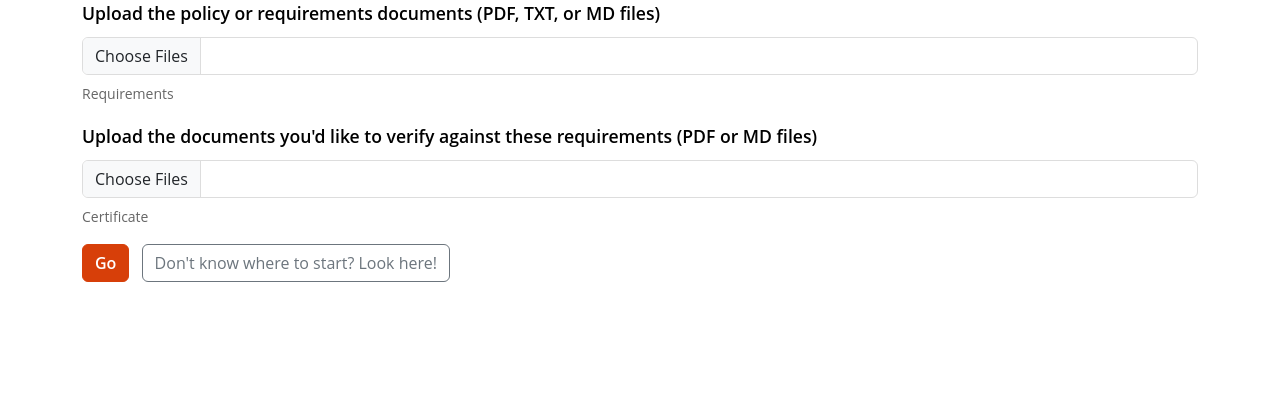
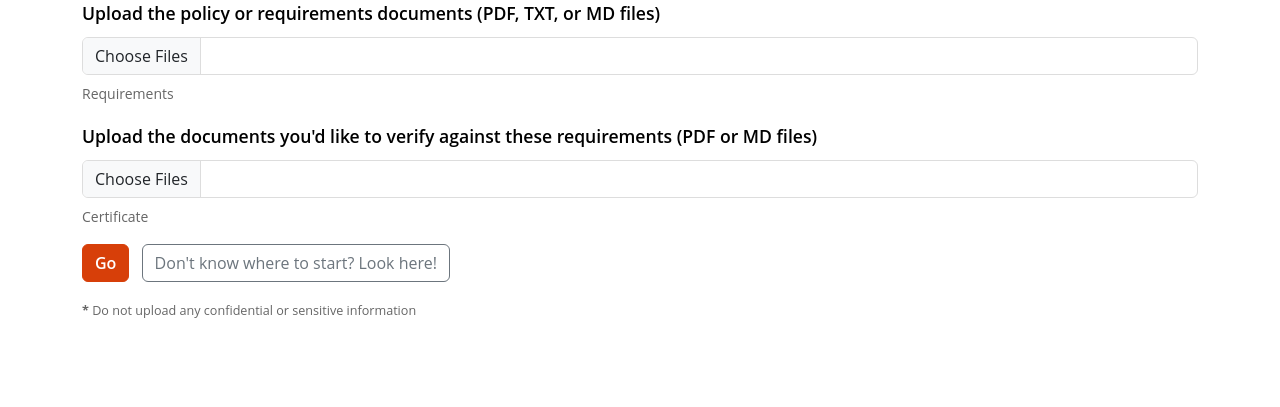
Before and after one commit to dirkpetersen/spectater, a Flask app: page / in a window 1280 px wide. Shown: the part 135-542 px from the top of the page. Run offline with Flask 3, Linux system fonts and the light colour scheme; some libraries are stand-ins or nearby versions.

Commit message:
feat: add security disclaimer under Go button
- Add asterisk (*) with "Do not upload any confidential or sensitive information" message
- Placed under Go button for visibility
- Uses consistent styling with secondary text color and small font size
- Works in both light and dark modes

Co-Authored-By: Claude Haiku 4.5 <noreply@anthropic.com>

```diff
--- a/templates/index.html
+++ b/templates/index.html
@@ -364,6 +364,10 @@
                 <a href="/guide" class="btn btn-outline-secondary ms-2" id="guideBtn">Don't know where to start? Look here!</a>
             </div>
 
+            <div style="font-size: 0.9rem; color: var(--text-secondary); margin-top: 10px;">
+                <small><strong>*</strong> Do not upload any confidential or sensitive information</small>
+            </div>
+
             <input type="hidden" id="submissionFileName" name="submissionFileName" value="">
             <input type="hidden" id="policyFileName" name="policyFileName" value="">
 
```
